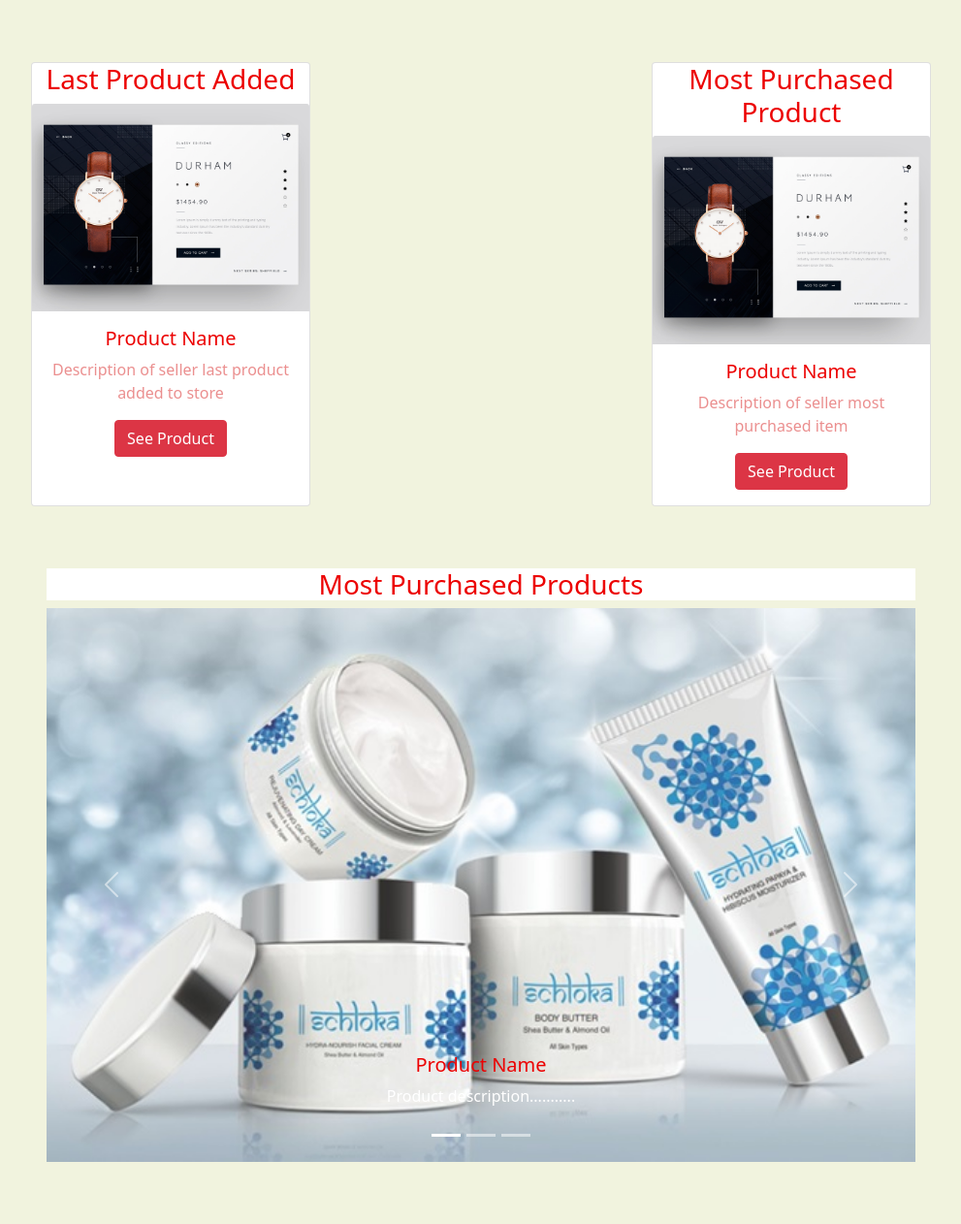
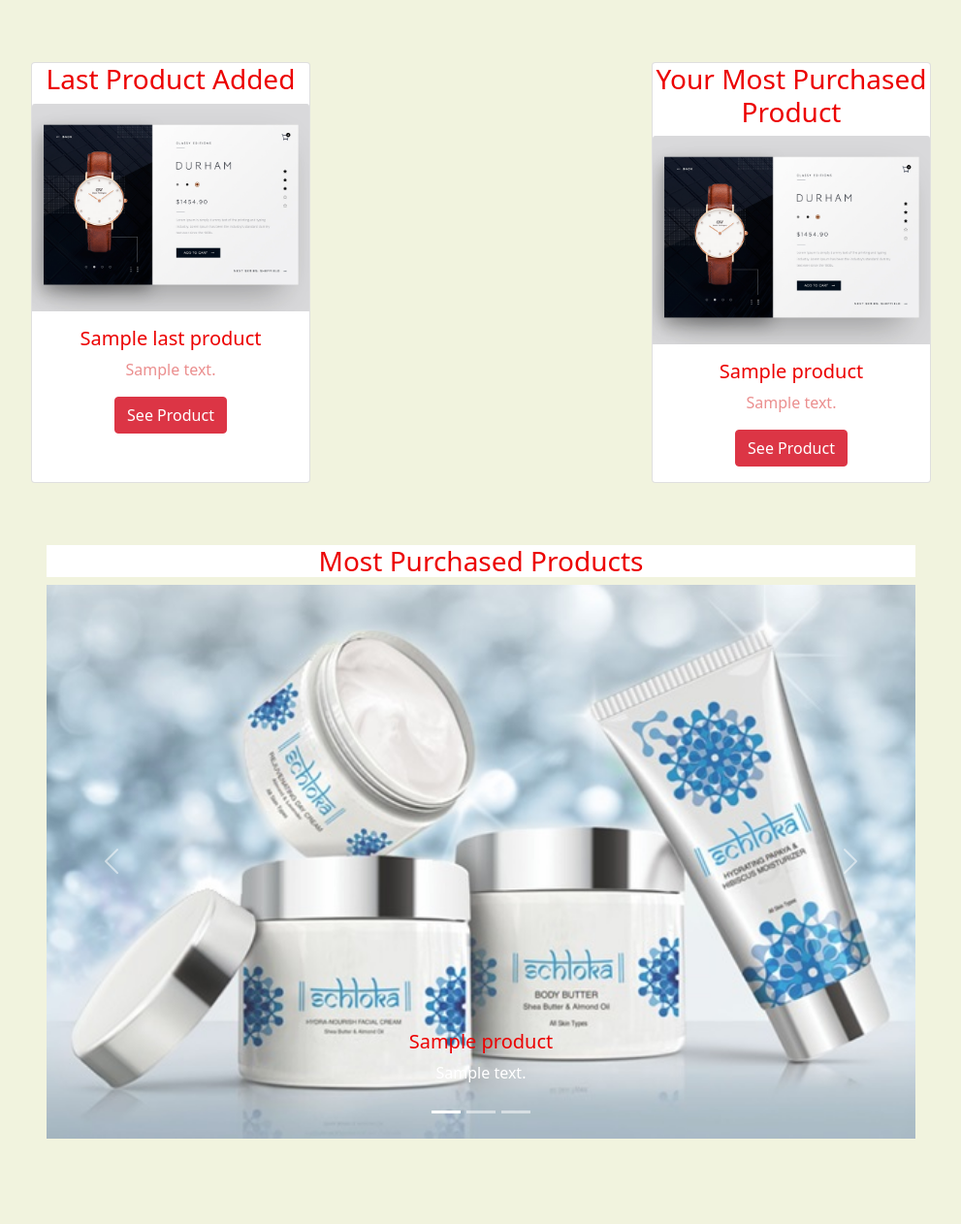
Before and after one commit to Borelli28/ecommerce, a Django app: template ecommerce_app/templates/dashboard.html in a window 1280 px wide. Shown: the part 56-1318 px from the top of the page at 97% size, without its empty margins (144-1135 px from the left). After the commit the page ends 1230 px from the top, so only its background shows below. Run offline with Django 3.2, Linux system fonts and the light colour scheme; the template is opened without the code that fills it: most values are stand-ins (such as "Sample title", 1, 10 or a date in 2020).

Commit message:
Seller-web Dashboard: last product added, mvp product(seller) & all mvp product carousel are working properly. With exception of the product image, which has not been set yet.

```diff
--- a/ecommerce_app/templates/dashboard.html
+++ b/ecommerce_app/templates/dashboard.html
@@ -50,22 +50,24 @@
         <!-- For the alt add the description of the product -->
         <img src="static/images/product-ex.webp" class="card-img-top" alt="...">
         <div class="card-body">
-          <h5 class="card-title">Product Name</h5>
-          <p class="card-text">Description of seller last product added to store</p>
+          <h5 class="card-title">{{ last_product.name }}</h5>
+          <p class="card-text">{{ last_product.desc }}</p>
           <a href="#" class="btn btn-danger">See Product</a>
         </div>
       </div>
 
       <!-- Most Purchase Item from Seller -->
+      {% for product in most_pur_product_seller %}
       <div class="card" style="width: 18rem;" id="most-purchased-item">
-        <h3>Most Purchased Product</h3>
+        <h3>Your Most Purchased Product</h3>
         <img src="static/images/product-ex.webp" class="card-img-top" alt="...">
         <div class="card-body">
-          <h5 class="card-title">Product Name</h5>
-          <p class="card-text">Description of seller most purchased item</p>
+          <h5 class="card-title">{{ product.name }}</h5>
+          <p class="card-text">{{ product.desc }}</p>
           <a href="#" class="btn btn-danger">See Product</a>
         </div>
       </div>
+      {% endfor %}
 
       <!-- Top three - all sellers - Most Purchased Products -->
       <section>
@@ -80,22 +82,22 @@
             <div class="carousel-item active">
               <img src="static/images/product-2.jpg" class="d-block w-100" alt="...">
               <div class="carousel-caption d-none d-md-block">
-                <h5>Product Name</h5>
-                <p>Product description...........</p>
+                <h5>{{ Product.Product.name  }}</h5>
+                <p>{{ Product.Product.desc }}</p>
               </div>
             </div>
             <div class="carousel-item">
               <img src="static/images/product-3.jpg" class="d-block w-100" alt="...">
               <div class="carousel-caption d-none d-md-block">
-                <h5>Product Name</h5>
-                <p>Product description...........</p>
+                <h5>{{ Product.Product.name  }}</h5>
+                <p>{{ Product.Product.desc }}</p>
               </div>
             </div>
             <div class="carousel-item">
               <img src="static/images/product-ex.webp" class="d-block w-100" alt="...">
               <div class="carousel-caption d-none d-md-block">
-                <h5>Product Name</h5>
-                <p>Product description...........</p>
+                <h5>{{ Product.Product.name  }}</h5>
+                <p>{{ Product.Product.desc }}</p>
               </div>
             </div>
           </div>
```
Also changed, not shown: ecommerce_app/views.py (+58 -3 lines).
